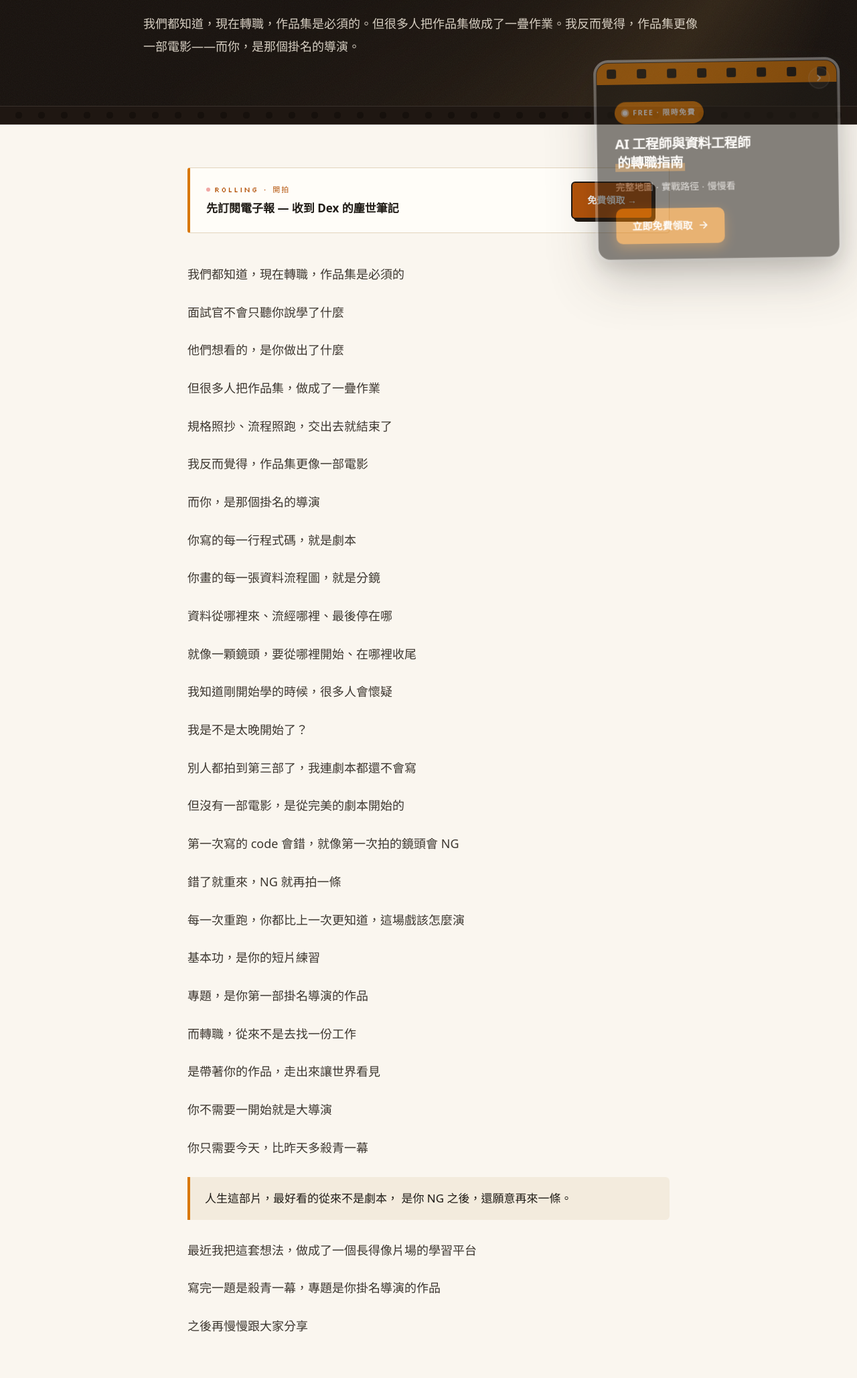
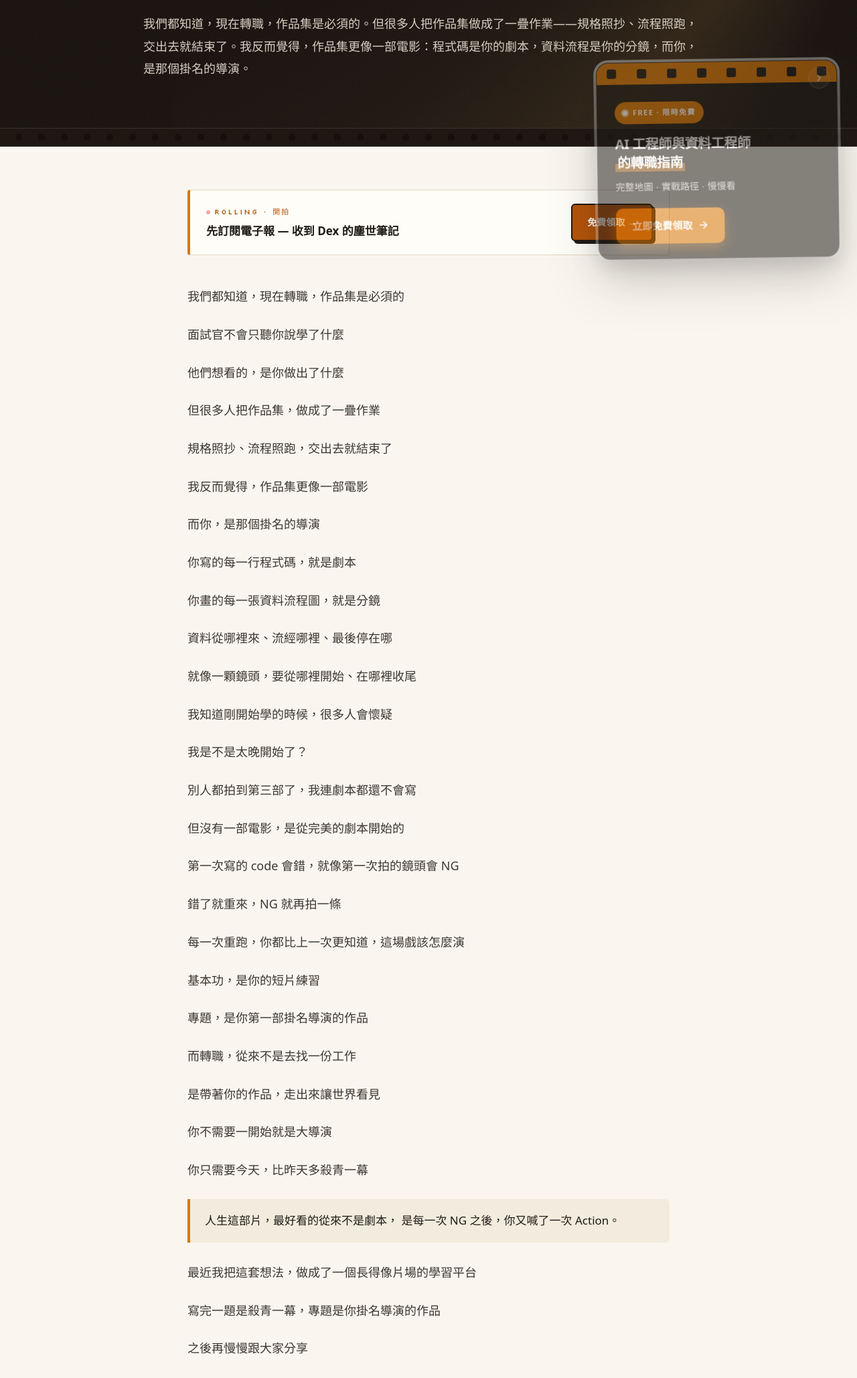
Before and after one commit to lu791019/daydreamdex-astro, an Astro site: page /blog/2026-10-09-career-switch-portfolio-like-filmmaking in a window 1280 px wide. Shown: the part 453-2510 px from the top of the page at 67% size. Built offline with nearby package versions, Linux system fonts and the light colour scheme; Astro itself is replaced by a stand-in of ours; some packages are replaced by stand-ins of ours.

Commit message:
fix: 宣言文 description 補至 schema 下限（80+字）＋金句第二句改定稿版

```diff
--- a/src/content/blog/2026-10-09-career-switch-portfolio-like-filmmaking.md
+++ b/src/content/blog/2026-10-09-career-switch-portfolio-like-filmmaking.md
@@ -1,7 +1,7 @@
 ---
 title: "轉職，就是替自己的人生重新開一部片"
 pubDate: 2026-10-09
-description: "我們都知道，現在轉職，作品集是必須的。但很多人把作品集做成了一疊作業。我反而覺得，作品集更像一部電影——而你，是那個掛名的導演。"
+description: "我們都知道，現在轉職，作品集是必須的。但很多人把作品集做成了一疊作業——規格照抄、流程照跑，交出去就結束了。我反而覺得，作品集更像一部電影：程式碼是你的劇本，資料流程是你的分鏡，而你，是那個掛名的導演。"
 draft: false
 categories:
   - "程式轉職探索"
@@ -62,7 +62,7 @@ tags:
 你只需要今天，比昨天多殺青一幕
 
 > 人生這部片，最好看的從來不是劇本，
-> 是你 NG 之後，還願意再來一條。
+> 是每一次 NG 之後，你又喊了一次 Action。
 
 最近我把這套想法，做成了一個長得像片場的學習平台
 
```
